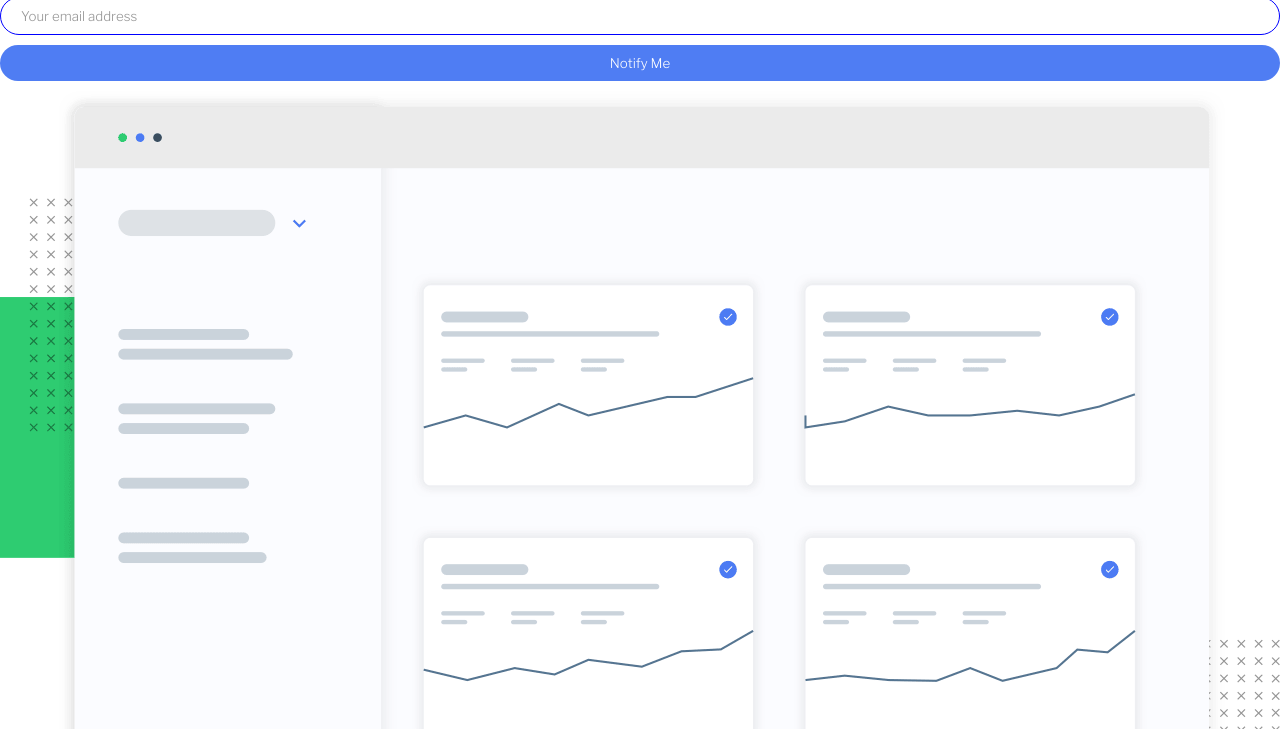
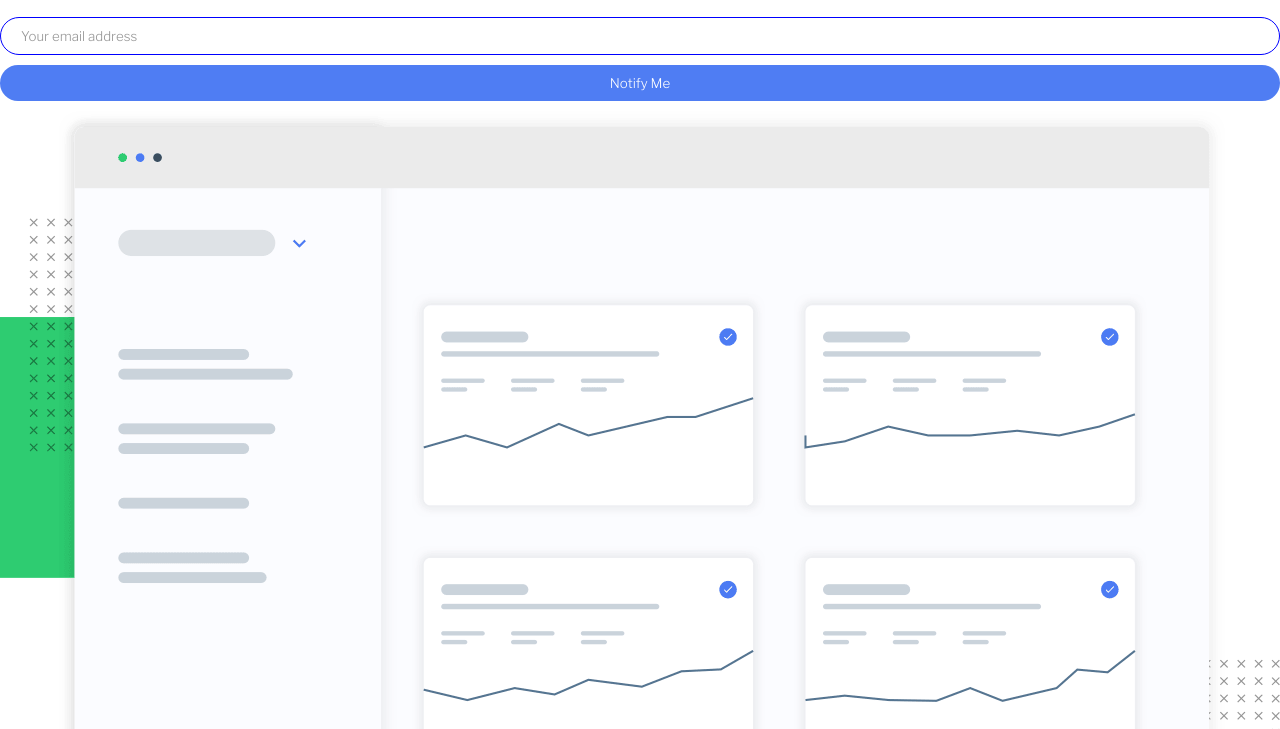
Before and after one commit to Jitesh117/ping-coming-soon-page, a plain HTML site: page index.html in a window 1280 px wide. Shown: the part 71-800 px from the top of the page. Drawn offline with nearby package versions, Linux system fonts and the light colour scheme.

Commit message:
changed the upper padding of email

```diff
--- a/style.css
+++ b/style.css
@@ -19,6 +19,9 @@ input[type=email]{
     padding:  10px 20px;
     width: 100%;
     margin-bottom: 10px;
+}
+.form{
+    margin-top: 20px;
 }
 ::placeholder{
     color: var(--grey);
```
